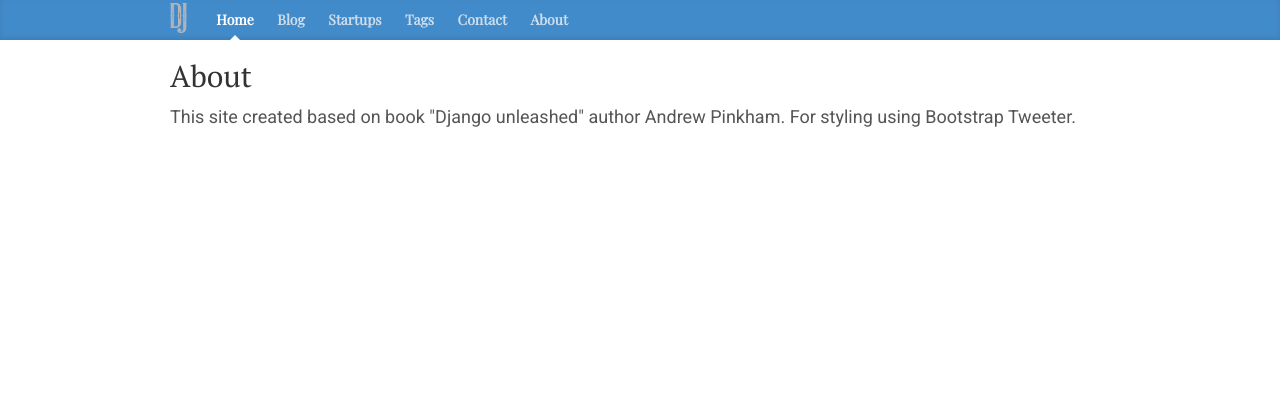
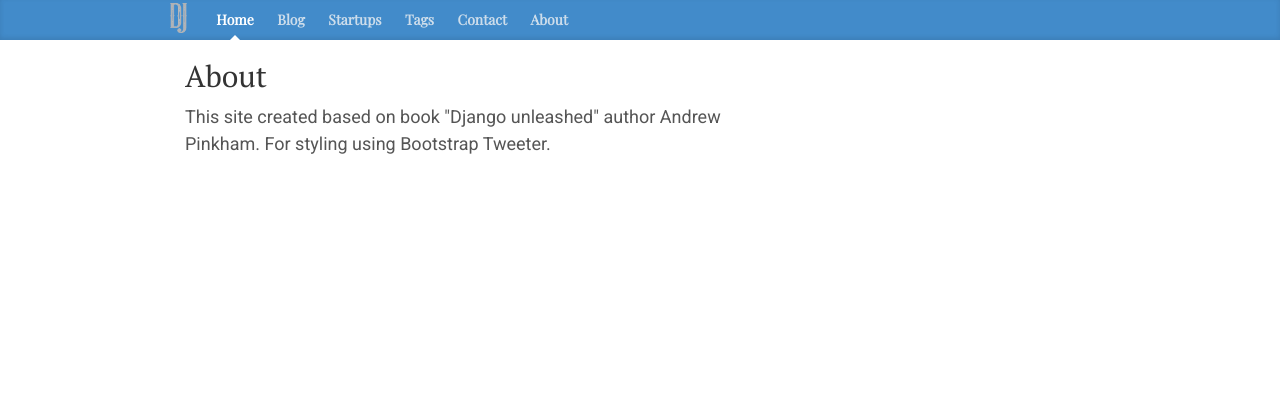
Before and after one commit to kalnynsh/DjangoUnleashed-1.11, a Django app: page /about/ in a window 1280 px wide. Shown: the top 420 px of the page. Run offline with Django 3.2, Linux system fonts and the light colour scheme; some libraries are stand-ins or nearby versions.

Commit message:
Wrap content in col-md-8.

```diff
--- a/templates/site/about.html
+++ b/templates/site/about.html
@@ -5,6 +5,7 @@
 {% endblock %}
 
 {% block content %}
+<div class="col-md-8">
     <section>
         <article>
             <h2 class="blog-about-h2">
@@ -16,4 +17,5 @@
             </p>
         </article>
     </section>
+</div>
 {% endblock %}
```
Lines whose indentation alone changed are shown as unchanged.
